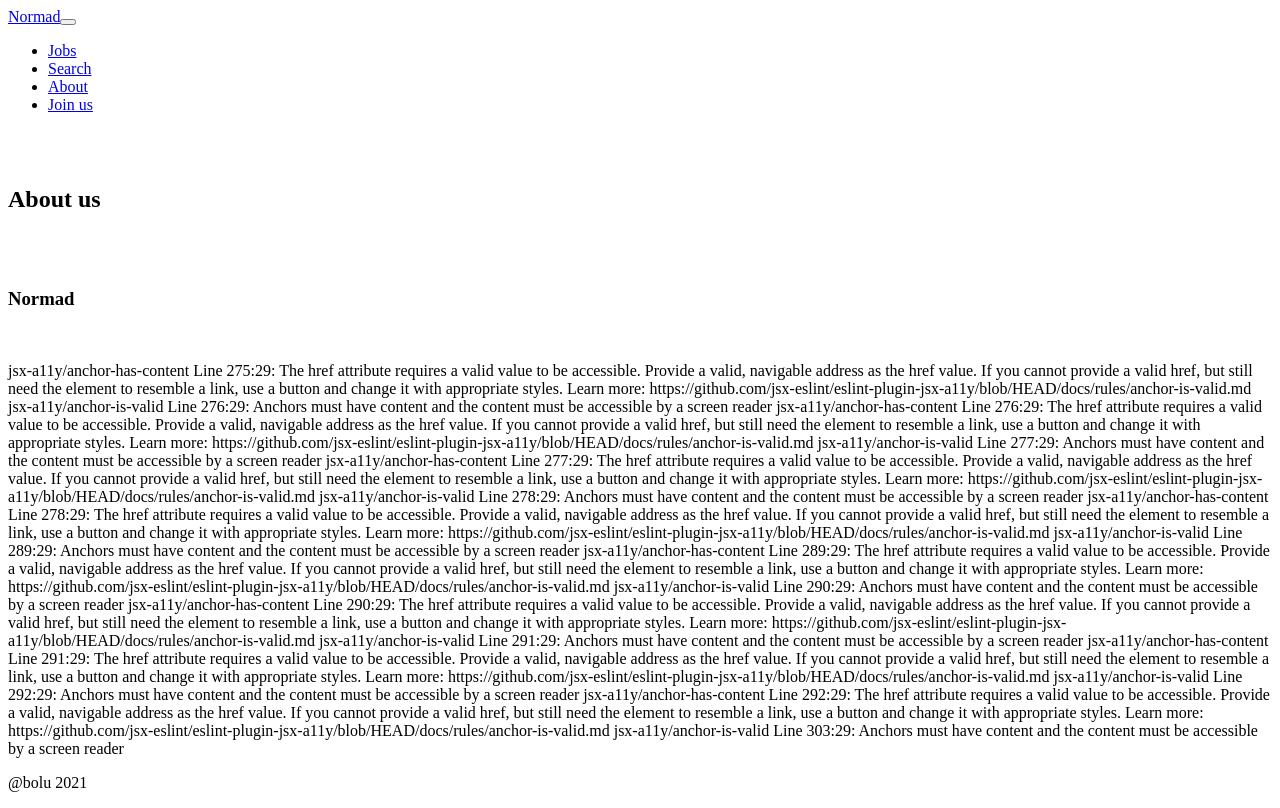
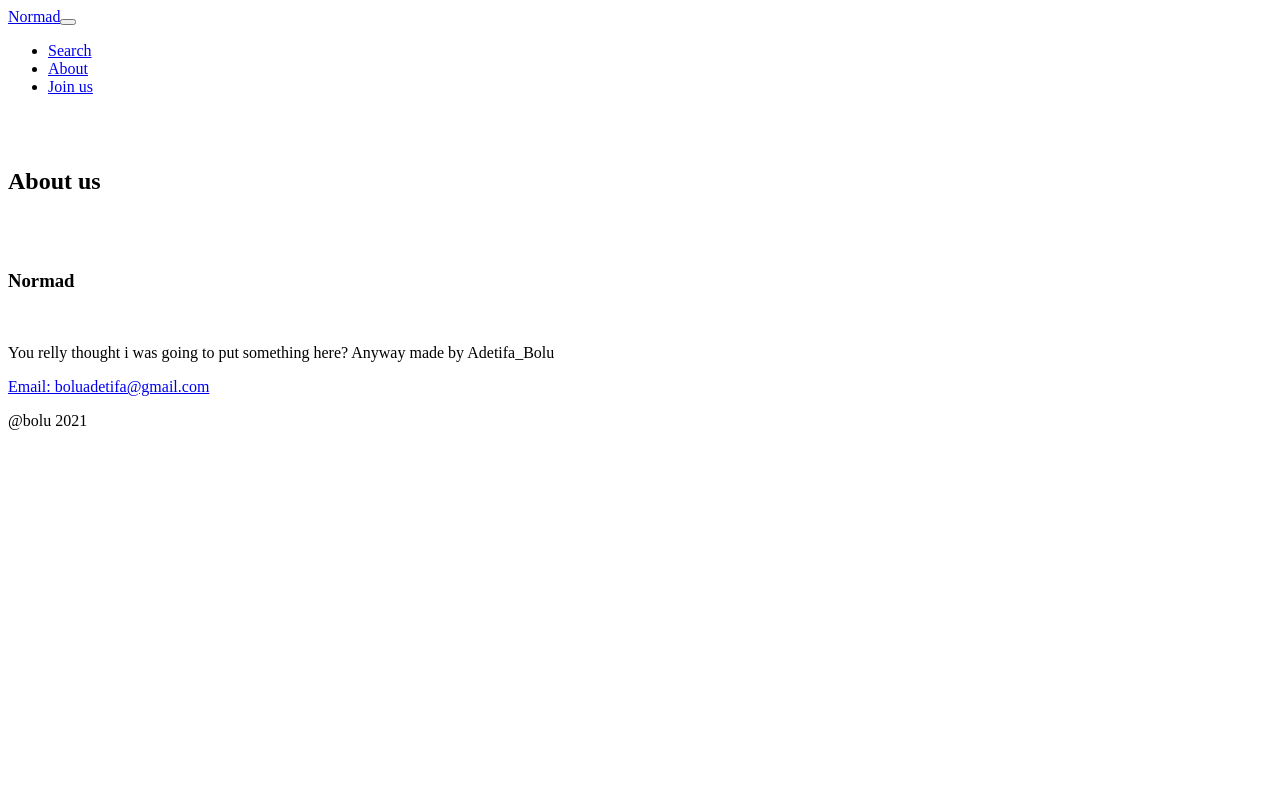
Before and after one commit to Bolu1/Normad_Client, a React (Create React App) app in the folder src/: page /aboutUs in a window 1280 px wide. Built offline with nearby package versions, Linux system fonts and the light colour scheme; the HTML template or start-up script is replaced by a standard one.

Commit message:
about us page

```diff
--- a/src/componets/home/home.js
+++ b/src/componets/home/home.js
@@ -17,7 +17,7 @@ const Home = () => {
                 <div class="my-5">
                     <h1>Get <span class="text-warning">Non technical jobs </span></h1>
                     <p class="lead my-4">Lorem ipsum dolor, sit amet consectetur adipisicing elit. Dolorem officiis dolor nulla sequi, atque eum animi, deserunt est, inventore et voluptate placeat! Cumque nesciunt deserunt ratione ex laudantium consectetur. Saepe?</p>
-                    <button class="btn btn-light btn-lg ">Join us</button>
+                    <button href="/signup" class="btn btn-light btn-lg ">Join us</button>
                 </div>
             </div>
         </div>
--- a/src/componets/home/navs/hnav.js
+++ b/src/componets/home/navs/hnav.js
@@ -13,9 +13,9 @@ const Hnav = () => {
 
         <div class="collapse navbar-collapse" id="navmenu">
             <ul class="navbar-nav ms-auto">
-                <li class="nav-item">
+                {/* <li class="nav-item">
                     <a href="/jobs" class="nav-link">Jobs</a>
-                </li>
+                </li> */}
                 <li class="nav-item">
                     <a href="/search" class="nav-link">Search</a>
                 </li>
--- a/src/componets/search/aboutUs.js
+++ b/src/componets/search/aboutUs.js
@@ -31,59 +31,12 @@ const AboutUs = () => {
             <div class="container">
                 <h3 class="text-center">Normad</h3>
                 <br/>
-                <p>
-                jsx-a11y/anchor-has-content
-  Line 275:29:  The href attribute requires a valid value to be accessible. Provide
-a valid, navigable address as the href value. If you cannot provide a valid href, but still need the element to resemble a link, use a button and change it with appropriate styles. Learn more: https://github.com/jsx-eslint/eslint-plugin-jsx-a11y/blob/HEAD/docs/rules/anchor-is-valid.md  jsx-a11y/anchor-is-valid
-  Line 276:29:  Anchors must have content and the content must be accessible by a screen reader
-
-
-                                   jsx-a11y/anchor-has-content
-  Line 276:29:  The href attribute requires a valid value to be accessible. Provide
-a valid, navigable address as the href value. If you cannot provide a valid href, but still need the element to resemble a link, use a button and change it with appropriate styles. Learn more: https://github.com/jsx-eslint/eslint-plugin-jsx-a11y/blob/HEAD/docs/rules/anchor-is-valid.md  jsx-a11y/anchor-is-valid
-  Line 277:29:  Anchors must have content and the content must be accessible by a screen reader
-
-
-                                   jsx-a11y/anchor-has-content
-  Line 277:29:  The href attribute requires a valid value to be accessible. Provide
-a valid, navigable address as the href value. If you cannot provide a valid href, but still need the element to resemble a link, use a button and change it with appropriate styles. Learn more: https://github.com/jsx-eslint/eslint-plugin-jsx-a11y/blob/HEAD/docs/rules/anchor-is-valid.md  jsx-a11y/anchor-is-valid
-  Line 278:29:  Anchors must have content and the content must be accessible by a screen reader
-
-
-                                   jsx-a11y/anchor-has-content
-  Line 278:29:  The href attribute requires a valid value to be accessible. Provide
-a valid, navigable address as the href value. If you cannot provide a valid href, but still need the element to resemble a link, use a button and change it with appropriate styles. Learn more: https://github.com/jsx-eslint/eslint-plugin-jsx-a11y/blob/HEAD/docs/rules/anchor-is-valid.md  jsx-a11y/anchor-is-valid
-  Line 289:29:  Anchors must have content and the content must be accessible by a screen reader
-
-
-                                   jsx-a11y/anchor-has-content
-  Line 289:29:  The href attribute requires a valid value to be accessible. Provide
-a valid, navigable address as the href value. If you cannot provide a valid href, but still need the element to resemble a link, use a button and change it with appropriate styles. Learn more: https://github.com/jsx-eslint/eslint-plugin-jsx-a11y/blob/HEAD/docs/rules/anchor-is-valid.md  jsx-a11y/anchor-is-valid
-  Line 290:29:  Anchors must have content and the content must be accessible by a screen reader
-
-
-                                   jsx-a11y/anchor-has-content
-  Line 290:29:  The href attribute requires a valid value to be accessible. Provide
-a valid, navigable address as the href value. If you cannot provide a valid href, but still need the element to resemble a link, use a button and change it with appropriate styles. Learn more: https://github.com/jsx-eslint/eslint-plugin-jsx-a11y/blob/HEAD/docs/rules/anchor-is-valid.md  jsx-a11y/anchor-is-valid
-  Line 291:29:  Anchors must have content and the content must be accessible by a screen reader
-
-
-                                   jsx-a11y/anchor-has-content
-  Line 291:29:  The href attribute requires a valid value to be accessible. Provide
-a valid, navigable address as the href value. If you cannot provide a valid href, but still need the element to resemble a link, use a button and change it with appropriate styles. Learn more: https://github.com/jsx-eslint/eslint-plugin-jsx-a11y/blob/HEAD/docs/rules/anchor-is-valid.md  jsx-a11y/anchor-is-valid
-  Line 292:29:  Anchors must have content and the content must be accessible by a screen reader
-
-
-                                   jsx-a11y/anchor-has-content
-  Line 292:29:  The href attribute requires a valid value to be accessible. Provide
-a valid, navigable address as the href value. If you cannot provide a valid href, but still need the element to resemble a link, use a button and change it with appropriate styles. Learn more: https://github.com/jsx-eslint/eslint-plugin-jsx-a11y/blob/HEAD/docs/rules/anchor-is-valid.md  jsx-a11y/anchor-is-valid
-  Line 303:29:  Anchors must have content and the content must be accessible by a screen reader
-
-
-
-
-
+                <p class="text-center">
+                  You relly thought i was going to put something here? Anyway made by Adetifa_Bolu
                 </p>
+                <a href="/boluadetifa@gmail.com" class="text-center">
+                  Email: boluadetifa@gmail.com
+                </a>
              </div>
 
             </>
```
